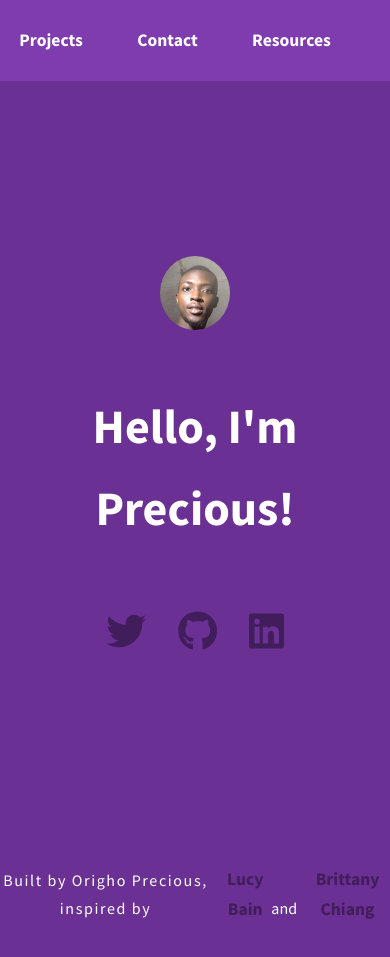
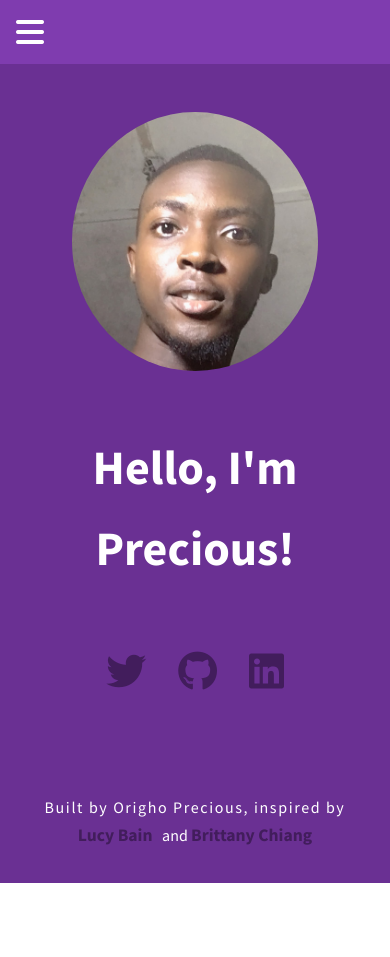
Before and after one commit to Origho-precious/my-portfolio, a React (Create React App) app: page / in a window 390 px wide. After the commit the page ends 883 px from the top, so only its background shows below. Built offline with nearby package versions, Linux system fonts and the light colour scheme.

Commit message:
Adding mobile homepage

```diff
--- a/package.json
+++ b/package.json
@@ -10,7 +10,8 @@
     "react": "^16.14.0",
     "react-dom": "^16.14.0",
     "react-router-dom": "^5.2.0",
-    "react-scripts": "3.4.3"
+    "react-scripts": "3.4.3",
+    "react-spring": "^8.0.27"
   },
   "scripts": {
     "start": "react-scripts start",
--- a/public/index.html
+++ b/public/index.html
@@ -8,7 +8,6 @@
     <meta property="og:title" content="Origho Precious" />
     <meta name="og:description" content="Portfolio website of Origho Precious, a frontend developer." />
     <meta name="keywords" content="programming, Origho Precious, JS, CSS, sass, Reactjs, Redux, Apollo, Nextjs" />
-    <link rel="manifest" href="%PUBLIC_URL%/manifest.json" />
     <link href="https://fonts.googleapis.com/css2?family=Source+Sans+Pro:wght@400;600;700&display=swap" rel="stylesheet">
     <script src="https://kit.fontawesome.com/240142b5be.js" crossorigin="anonymous"></script>
     <title>Origho Precious - A Frontend developer</title>
--- a/src/components/footer/footer.module.scss
+++ b/src/components/footer/footer.module.scss
@@ -11,6 +11,7 @@
         font-size: 1rem;
         letter-spacing: 0.1rem;
     }
+
     & a{
         color: #421d5c;
         font-size: 1.1rem;
@@ -22,3 +23,14 @@
         }
     }
 }
+
+@media(max-width: 710px) {
+    .footer {
+        display: block;
+
+        & a {
+            display: inline-block;
+            margin-left: 0;
+        }
+    }
+}
--- a/src/components/footer/index.jsx
+++ b/src/components/footer/index.jsx
@@ -11,7 +11,8 @@ const Footer = (props) => {
           rel="noopener noreferrer"
         >
           Lucy Bain
-        </a> &nbsp; and
+        </a>{" "}
+        &nbsp; and&nbsp;
         <a
           href="https://brittanychiang.com/"
           target="_blank"
--- a/src/components/navbar/index.jsx
+++ b/src/components/navbar/index.jsx
@@ -1,16 +1,40 @@
-import React from 'react';
+import React, { useState } from 'react';
 import { NavLink } from 'react-router-dom';
 import styles from './navbar.module.scss';
+import { useSpring, animated } from 'react-spring';
 
 const Navbar = () => {
+    const [showNav, setShowNav] = useState(false);
+
+    const props = useSpring({
+        marginTop: showNav ? '2rem' : '-500px',
+    })
+
     return (
-        <div className={styles.Navbar}>
-            <NavLink activeClassName={styles.active} exact to='/'>Me</NavLink>
-            <NavLink activeClassName={styles.active} exact to='/resume'>Resume</NavLink>
-            <NavLink activeClassName={styles.active} exact to='/projects'>Projects</NavLink>
-            <NavLink activeClassName={styles.active} exact to='/contact'>Contact</NavLink>
-            <NavLink activeClassName={styles.active} exact to='/resources'>Resources</NavLink>
+      <div className={styles.Navbar}>
+        <animated.div style={props}>
+          <div className={styles.links}>
+            <NavLink activeClassName={styles.active} exact to="/">
+              Me
+            </NavLink>
+            <NavLink activeClassName={styles.active} exact to="/resume">
+              Resume
+            </NavLink>
+            <NavLink activeClassName={styles.active} exact to="/projects">
+              Projects
+            </NavLink>
+            <NavLink activeClassName={styles.active} exact to="/contact">
+              Contact
+            </NavLink>
+            <NavLink activeClassName={styles.active} exact to="/resources">
+              Resources
+            </NavLink>
+          </div>
+        </animated.div>
+        <div onClick={() => setShowNav(!showNav)} className={styles.hamburger}>
+          <i className="fas fa-bars"></i>
         </div>
+      </div>
     );
 }
 
--- a/src/components/navbar/navbar.module.scss
+++ b/src/components/navbar/navbar.module.scss
@@ -2,6 +2,8 @@
     background: #7f3caf;
     max-width: 100%;
     padding: 1.1rem 2rem;
+
+    & .links{
         display: flex;
         align-items: center;
         justify-content: flex-end;
@@ -15,7 +17,7 @@
             border-radius: 0.4rem;
             margin: 0 0.8rem;
 
-        &:hover{
+            &:hover {
                 background: #6a3093;
             }
         }
@@ -24,3 +26,43 @@
             background: #6a3093;
         }
     }
+
+    & .hamburger{
+        display: none;
+    }
+}
+
+@media(max-width: 710px){
+    .Navbar {
+        position: relative;
+        padding: 2rem 1rem;
+
+        & .links {
+            margin: 2rem 0 0;
+            flex-direction: column;
+
+            & a {
+                margin-bottom: 1.2rem;
+
+                &:hover {
+                    background: #6a3093;
+                }
+            }
+
+            & .active {
+                background: #6a3093;
+            }
+        }
+
+        & .hamburger {
+            display: block;
+            position: absolute;
+            top: 1rem;
+
+            & i{
+                color: #FFF;
+                font-size: 2rem;
+            }
+        }
+    }
+}
--- a/src/pages/contact/index.jsx
+++ b/src/pages/contact/index.jsx
@@ -40,7 +40,7 @@ class Contactpage extends Component {
                   onSubmit={(e) => this.submitHandler(e)}
                   action="mailto:origho9@gmail.com"
                   method='POST'
-                  enctype="text/plain"
+                  encType="text/plain"
                 >
                   <input
                     value={email}
--- a/src/pages/home/home.module.scss
+++ b/src/pages/home/home.module.scss
@@ -1,6 +1,6 @@
 .Home{
     background: #6a3093;
-    height: 90vh;
+    height: 100%;
     display: flex;
     flex-direction: column;
     justify-content: center;
@@ -11,8 +11,8 @@
         margin: auto;
 
         & .img{
-            max-width: 30%;
-            margin: auto;
+            max-width: 15rem;
+            margin: 3rem auto;
 
             & img{
                 width: 100%;
@@ -24,13 +24,14 @@
             color: #FFF;
             font-size: 3rem;
             text-align: center;
-            margin: 3rem 0;
+            margin: 1.5rem 0 3rem;
         }
 
         & .socialLinks{
             display: flex;
             justify-content: center;
             align-items: center;
+            margin-bottom: 4rem;
 
             & a{
                 display: block;
@@ -45,3 +46,24 @@
         }
     }
 }
+
+@media(max-width: 710px){
+    .Home {
+        & .content {
+            max-width: 80%;
+        }
+    }
+}
+
+@media(max-width: 500px){
+    .Home {
+        & .content {
+            max-width: 90%;
+
+            & .img {
+                max-width: 70%;
+                margin: 3rem auto;
+            }
+        }
+    }
+}
```
Also changed, not shown: public/manifest.json (deleted), 2 other files (tests, documents, lock files or other folders). Lines whose indentation alone changed are shown as unchanged.
